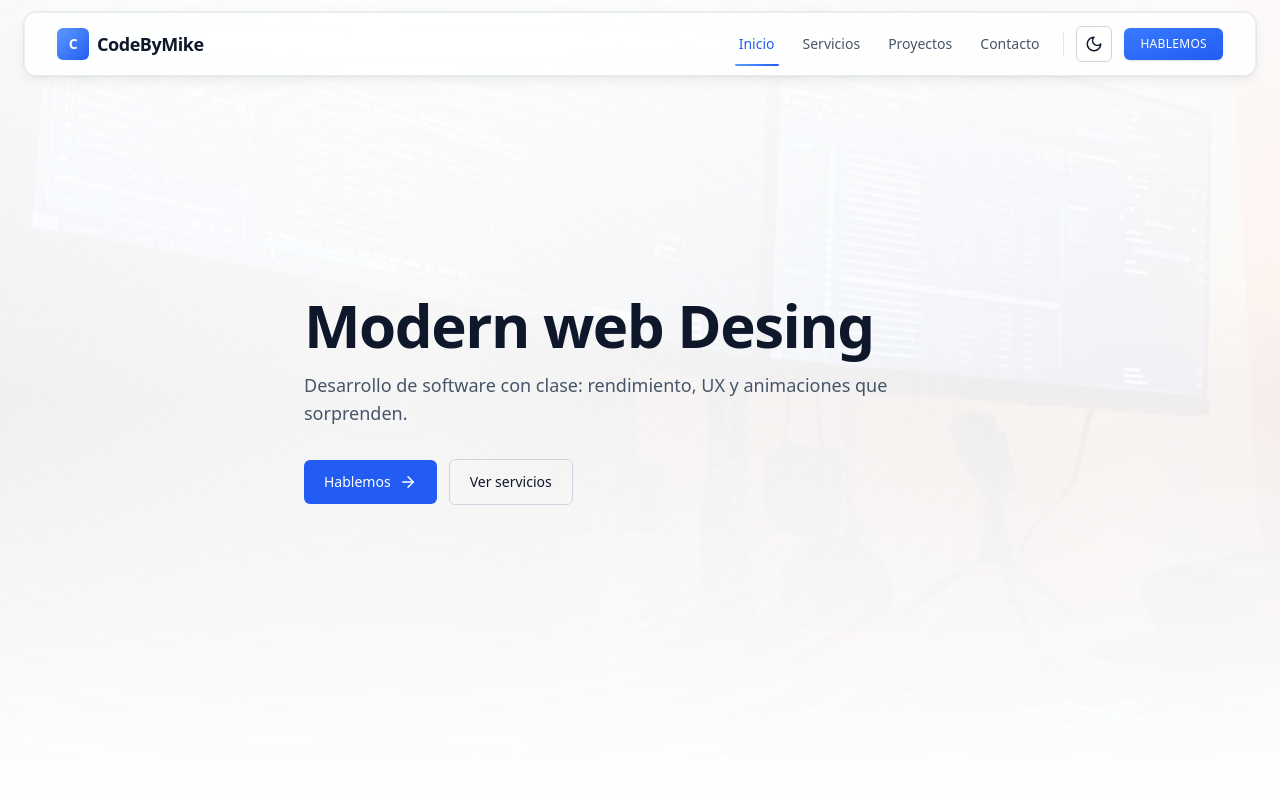
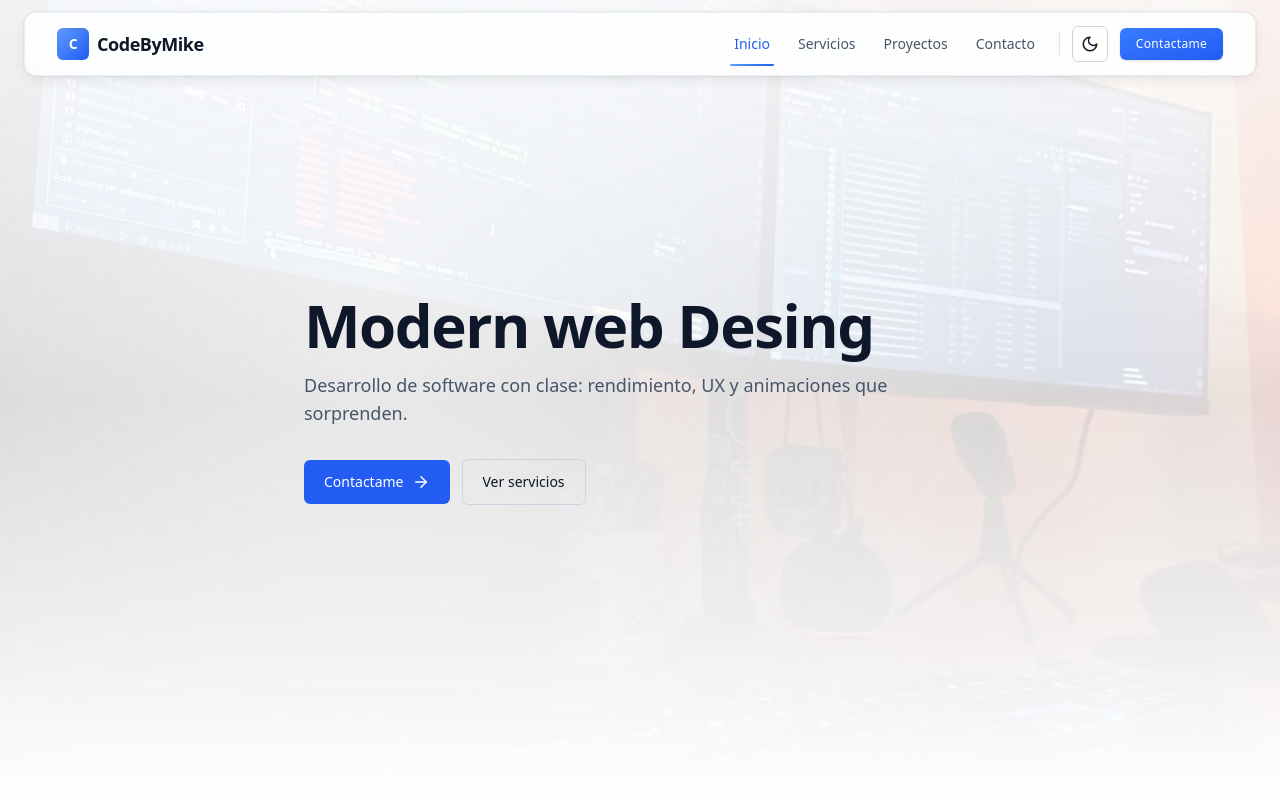
Before and after one commit to mikerb95/codebymike, a Next.js app: page / in a window 1280 px wide. Shown: the top 800 px of the page. Built offline with nearby package versions, Linux system fonts and the light colour scheme; a web font is replaced by a local one.

Commit message:
feat: update contact links to use absolute paths and improve button labels for clarity

```diff
--- a/src/app/cv/page.tsx
+++ b/src/app/cv/page.tsx
@@ -96,7 +96,7 @@ export default function CVPage() {
             </ul>
           </div>
           <div className="rounded-xl border border-dashed border-slate-300/70 dark:border-slate-700/70 p-5 text-xs text-slate-500 dark:text-slate-400">
-            Personaliza enlaces y correos en <code className="font-mono">src/app/cv/page.tsx</code>.
+            Atenderé tus mensajes lo más pronto posible, entre las 08:00 y las 18:00 COT.
           </div>
         </aside>
       </div>
--- a/src/app/page.tsx
+++ b/src/app/page.tsx
@@ -13,7 +13,7 @@ export default function HomePage() {
   <section className="relative overflow-hidden min-h-[100dvh] flex items-center">
           <div className="absolute inset-0 -z-10">
             <div
-              className="absolute inset-0 bg-cover bg-center opacity-25 dark:opacity-20"
+              className="absolute inset-0 bg-cover bg-center opacity-60 dark:opacity-50"
               style={{ backgroundImage: `url(${bg.src})` }}
             />
             <div className="absolute inset-0 bg-gradient-to-b from-white/90 via-white/70 to-white dark:from-[#0b0f14]/95 dark:via-[#0b0f14]/85 dark:to-[#0b0f14]" />
@@ -43,10 +43,10 @@ export default function HomePage() {
               className="mt-8 flex items-center gap-3"
             >
               <a
-                href="#contacto"
+                href="/contacto"
                 className="inline-flex items-center gap-2 rounded-md bg-brand-600 text-white px-5 py-3 text-sm font-medium hover:bg-brand-700 transition-colors"
               >
-                Hablemos <ArrowRight size={18} />
+                Contactame <ArrowRight size={18} />
               </a>
               <a
                 href="#servicios"
--- a/src/components/Header.tsx
+++ b/src/components/Header.tsx
@@ -11,7 +11,7 @@ const NAV_ITEMS = [
   { label: 'Inicio', href: '#top', id: 'top' },
   { label: 'Servicios', href: '/servicios', id: 'servicios' },
   { label: 'Proyectos', href: '/proyectos', id: 'proyectos' },
-  { label: 'Contacto', href: '#contacto', id: 'contacto' }
+  { label: 'Contacto', href: '/contacto', id: 'contacto' }
 ]
 
 export default function Header() {
@@ -72,10 +72,10 @@ export default function Header() {
           <div className="h-6 w-px mx-2 bg-slate-300/60 dark:bg-slate-700/60" />
           <ThemeToggle />
           <a
-            href="#contacto"
+            href="/contacto"
             className="ml-2 inline-flex items-center gap-2 rounded-md bg-gradient-to-br from-brand-500 to-brand-600 text-white px-4 py-2 font-medium hover:from-brand-600 hover:to-brand-700 text-xs tracking-wide shadow focus:outline-none focus-visible:ring-2 focus-visible:ring-brand-500/60 focus-visible:ring-offset-2 focus-visible:ring-offset-transparent"
           >
-            HABLEMOS
+            Contactame
           </a>
         </nav>
         {/* Mega menu container overlay area */}
```
